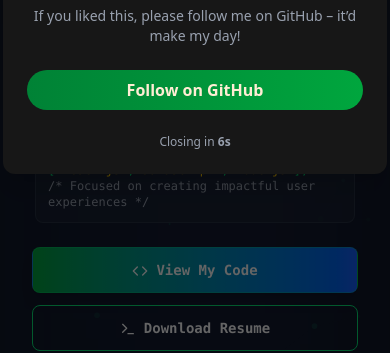
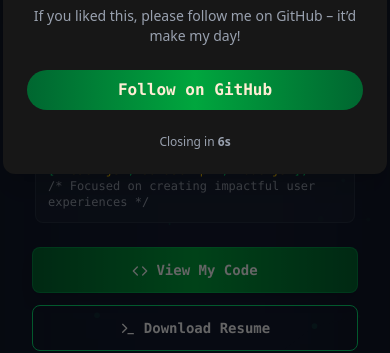
Before and after one commit to borhansiddque/portfolio-with-coding-vibe, a React (Vite) app: page / in a window 390 px wide. Shown: the part 428-781 px from the top of the page. Built offline with nearby package versions, Linux system fonts and the light colour scheme.

Commit message:
Update button styles across components to use new green gradient theme

```diff
--- a/src/Components/Contact.jsx
+++ b/src/Components/Contact.jsx
@@ -266,7 +266,7 @@
 
               <button
                 type="submit"
-                className="w-full flex items-center justify-center space-x-2 px-6 py-3 bg-gradient-to-r from-green-500 to-blue-500 rounded-lg font-semibold hover:from-green-600 hover:to-blue-600 transition-all duration-300 transform hover:scale-105 font-mono border border-green-400/30 text-sm cursor-pointer"
+                className="w-full flex items-center justify-center space-x-2 px-6 py-3 bg-gradient-to-r from-green-800 via-green-600 to-green-800 rounded-lg font-mono font-semibold hover:from-green-700  hover:to-green-700 transition-all duration-300 transform hover:scale-105 border border-green-400/30 text-sm cursor-pointer"
               >
                 <FiSend size={16} />
                 <span>sendMessage()</span>
--- a/src/Components/GithubPopup.jsx
+++ b/src/Components/GithubPopup.jsx
@@ -81,7 +81,7 @@
             href="https://github.com/borhansiddque"
             target="_blank"
             rel="noopener noreferrer"
-            className="inline-block rounded-full px-4 py-2 text-base font-bold bg-linear-to-r from-green-700 to-green-600 text-orange-100 shadow-none hover:shadow-sm hover:shadow-green-500 hover:scale-95 transition-all duration-300 w-full my-2"
+            className="inline-block rounded-full px-4 py-2 text-base font-bold bg-gradient-to-r from-green-800 via-green-600 to-green-800 font-mono hover:from-green-700  hover:to-green-700 text-orange-100 shadow-none hover:shadow-sm hover:shadow-green-500 hover:scale-95 transition-all duration-300 w-full my-2"
           >
             Follow on GitHub
           </a>
--- a/src/Components/Hero.jsx
+++ b/src/Components/Hero.jsx
@@ -130,7 +130,7 @@
               <a
                 href="https://github.com/borhansiddque"
                 target="_blank"
-                className="w-full sm:w-auto px-6 md:px-8 py-3 bg-gradient-to-r from-green-600 to-blue-600 rounded-lg font-mono font-semibold hover:from-green-700 hover:to-blue-700 transition-all duration-300 transform hover:scale-105 shadow-lg border border-green-400/30 text-sm md:text-base cursor-pointer"
+                className="w-full sm:w-auto px-6 md:px-8 py-3 bg-gradient-to-r from-green-800 via-green-600 to-green-800 rounded-lg font-mono font-semibold hover:from-green-700  hover:to-green-700 transform hover:scale-105 shadow-lg border border-green-400/30 text-sm md:text-base cursor-pointer transition-all duration-300"
               >
                 <FiCode className="inline mr-2" size={16} />
                 View My Code
--- a/src/Components/Projects.jsx
+++ b/src/Components/Projects.jsx
@@ -138,7 +138,7 @@
                 <div className="flex flex-col sm:flex-row space-y-2 sm:space-y-0 sm:space-x-3 p-5">
                   <a
                     href={project.liveUrl}
-                    className="flex-1 flex items-center justify-center space-x-2 px-3 md:px-4 py-2 bg-gradient-to-r from-green-500 to-blue-500 rounded-lg text-white text-xs md:text-sm font-medium hover:from-green-600 hover:to-blue-600 transition-all duration-300 font-mono border border-green-400/30"
+                    className="flex-1 flex items-center justify-center space-x-2 px-3 md:px-4 py-2 bg-gradient-to-r from-green-800 via-green-600 to-green-800 rounded-lg font-mono font-semibold hover:from-green-700  hover:to-green-700  text-white text-xs md:text-sm transition-all duration-300 border border-green-400/30"
                   >
                     <FiExternalLink size={14} />
                     <span>Live Demo</span>
```
